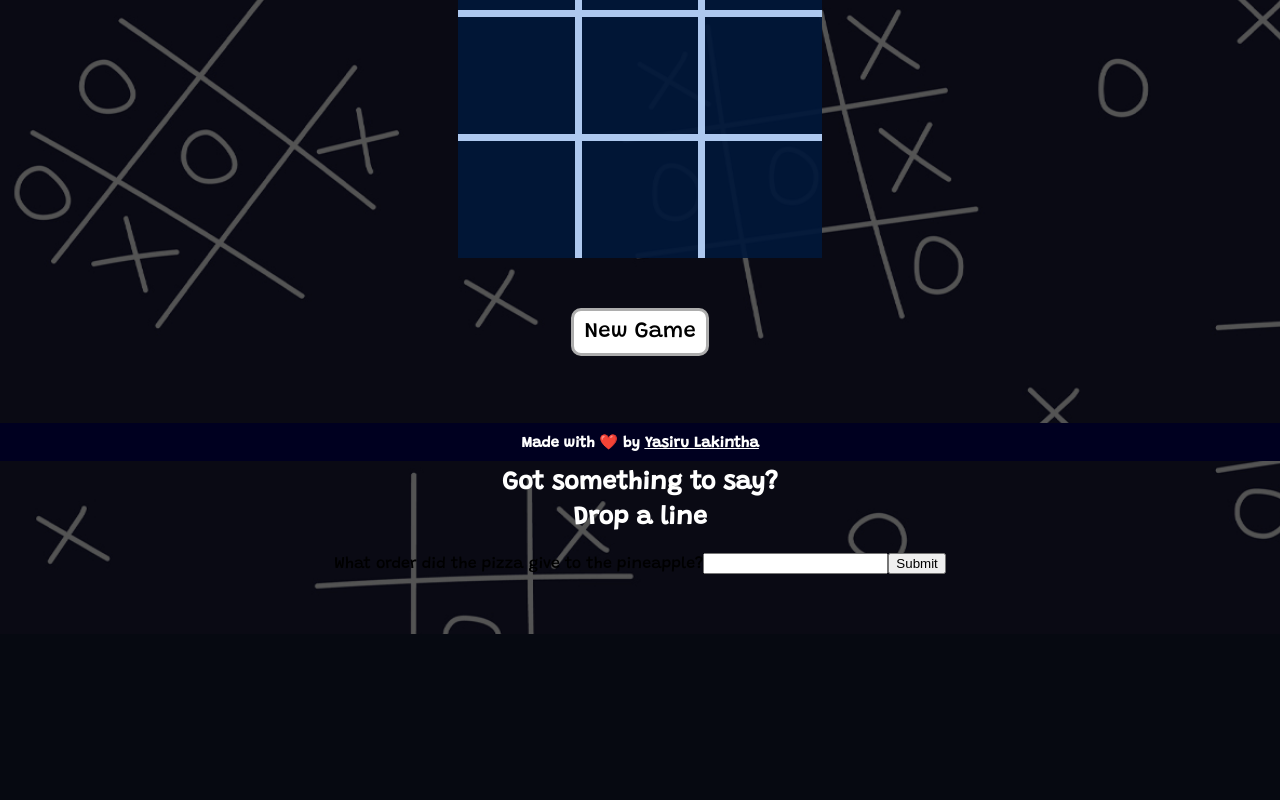
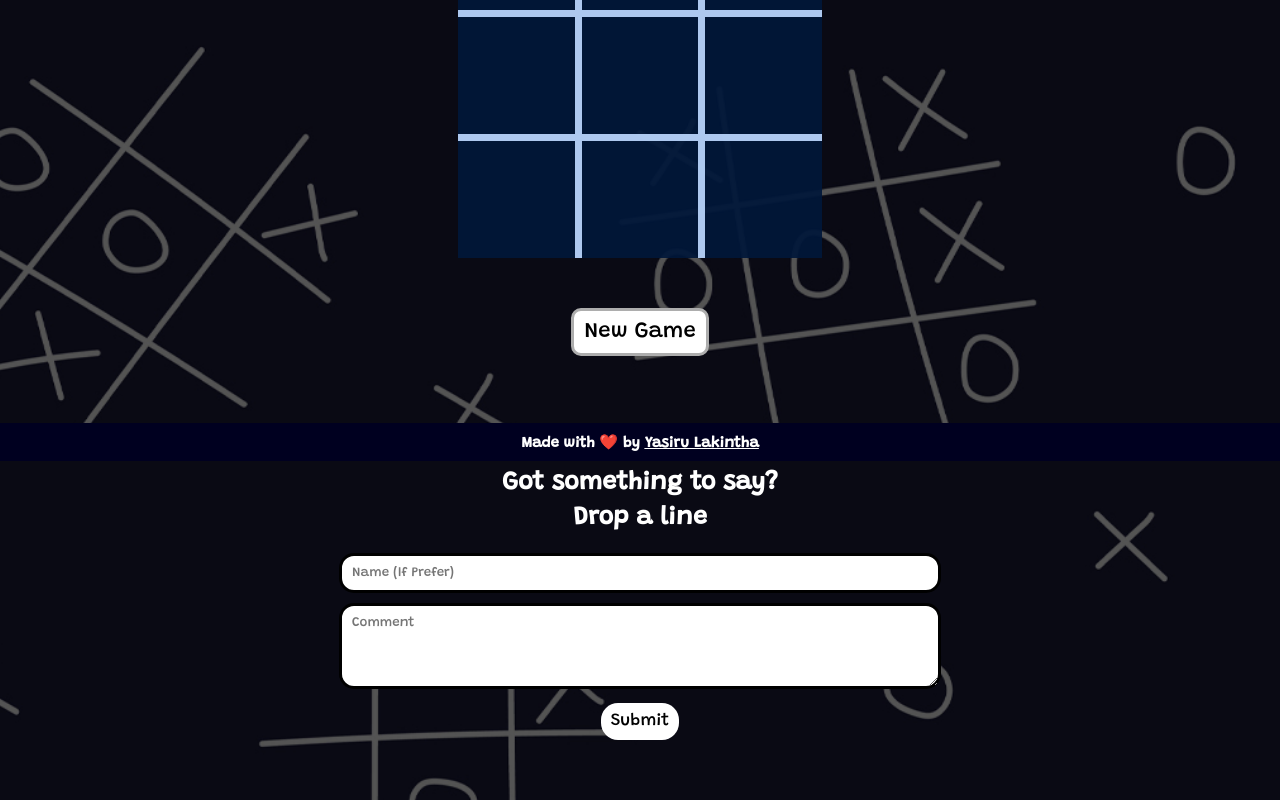
Before and after one commit to YasiruLaki/tictactoe, a React (Create React App) app: page / in a window 1280 px wide. Shown: the part 339-1139 px from the top of the page. Before the commit the page ends 973 px from the top, so only its background shows below. Built offline with nearby package versions, Linux system fonts and the light colour scheme; the HTML template or start-up script is replaced by a standard one.

Commit message:
form done

```diff
--- a/package.json
+++ b/package.json
@@ -6,6 +6,7 @@
     "@testing-library/jest-dom": "^5.17.0",
     "@testing-library/react": "^13.4.0",
     "@testing-library/user-event": "^13.5.0",
+    "firebase": "^10.5.2",
     "react": "^18.2.0",
     "react-dom": "^18.2.0",
     "react-scripts": "5.0.1",
--- /dev/null
+++ b/src/Config/firebase-config.js
@@ -0,0 +1,16 @@
+import { initializeApp } from "firebase/app";
+import { getFirestore } from "firebase/firestore";
+
+const firebaseConfig = {
+    apiKey: "AIzaSyCyOFoP4shMwZ0swoky5yJm8Ca5F6_4TcU",
+    authDomain: "tictac-f4d65.firebaseapp.com",
+    projectId: "tictac-f4d65",
+    storageBucket: "tictac-f4d65.appspot.com",
+    messagingSenderId: "1044189505549",
+    appId: "1:1044189505549:web:53a5620b555bdf2d63cd44",
+    measurementId: "G-CHS7N3PZ0D"
+};
+
+const app = initializeApp(firebaseConfig);
+
+export const db = getFirestore(app);
--- a/src/components/form.css
+++ b/src/components/form.css
@@ -3,7 +3,6 @@
 form{
     font-family: 'Grandstander', cursive;
     margin-bottom: 60px;
-    display: block;
     width: 100%;
 }
 
--- a/src/components/form.js
+++ b/src/components/form.js
@@ -1,48 +1,59 @@
 import "./form.css";
 import React, { useState } from "react";
+import { doc, collection, setDoc, addDoc, serverTimestamp } from "firebase/firestore";
+import { db } from "../Config/firebase-config";
 
 function Form() {
-  const [order, setOrder] = useState(""); // Initialize order state
+    const [name, setName] = useState("");
+  const [comment, setComment] = useState("");
+    const [formSubmitted, setFormSubmitted] = useState(false);
 
-  const handleChange = (event) => {
-    // Update the 'order' state with the input value
-    setOrder(event.target.value);
-  };
 
-  const handleSubmit = (event) => {
-    event.preventDefault();
+  const handleSubmit = async (e) => {
+    e.preventDefault();
 
-    const myForm = event.target;
-    const formData = new FormData(myForm);
-
-    fetch("/", {
-      method: "POST",
-      headers: { "Content-Type": "application/x-www-form-urlencoded" },
-      body: new URLSearchParams(formData).toString(),
-    })
-      .then(() => alert("Thank you for your submission"))
-      .catch((error) => alert(error));
+    try {
+      await setDoc(doc(db, "submissions", name), {
+        Name: name,
+        Comment: comment,
+        timestamp: serverTimestamp(),
+      });
+      setFormSubmitted(true);
+    } catch (error) {
+      console.error(error);
+    }
   };
 
   return (
     <div>
-      <div>
+      <div className="form">
         <h1 className="form-head">
           Got something to say?<br></br>Drop a line
         </h1>
-        <form
-          data-netlify="true"
-          name="pizzaOrder"
-          method="post"
-          onSubmit={handleSubmit}
-        >
-          <input type="hidden" name="form-name" value="pizzaOrder" />
-          <label>
-            What order did the pizza give to the pineapple?
-            <input name="order" type="text" value={order} onChange={handleChange} />
-          </label>
-          <input type="submit" />
-        </form>
+        {formSubmitted ? (
+          <div className="message">
+            <p>Thank you for your Submission!</p>
+          </div>
+        ) : (
+          <form onSubmit={handleSubmit}>
+            <input
+            className="form-input"
+              type="text"
+              placeholder="Name (If Prefer)"
+              value={name}
+              onChange={(e) => setName(e.target.value)}
+            /><br></br>
+            <textarea required
+            className="form-input"
+              type="text"
+              placeholder="Comment"
+              value={comment}
+              onChange={(e) => setComment(e.target.value)}
+            /><br></br>
+
+            <button className="form-btn" type="submit">Submit</button>
+          </form>
+        )}
       </div>
     </div>
   );
```
Also changed, not shown: 1 other file (tests, documents, lock files or other folders).
